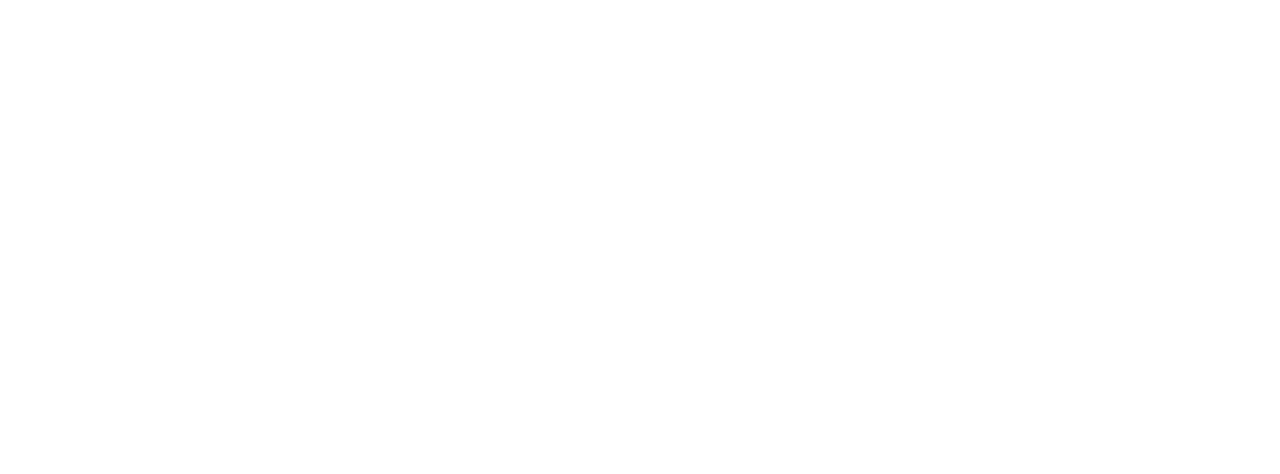
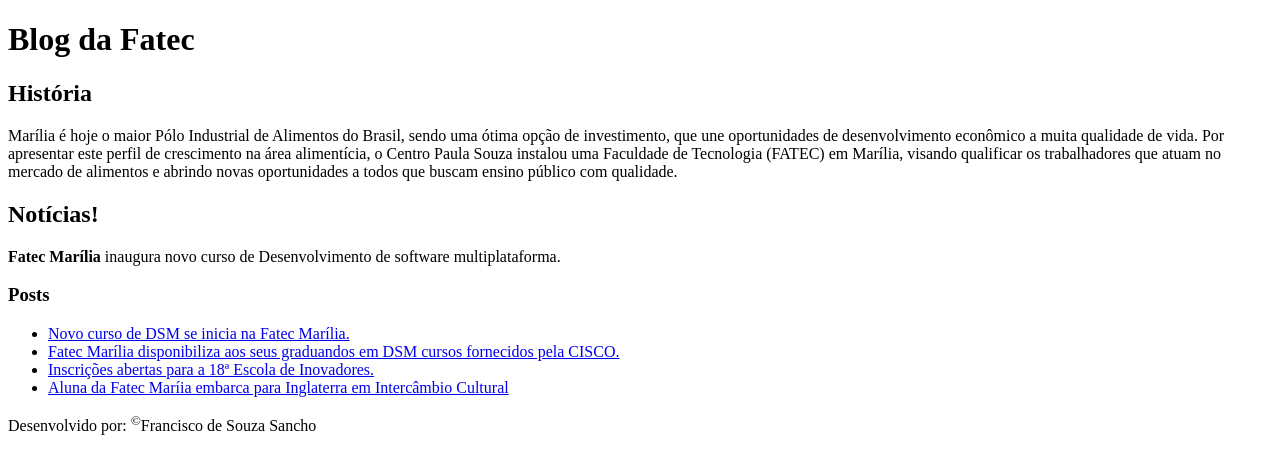
Before and after one commit to fsancho1985/fatec_pw1_lista_01_ex02, a plain HTML site: page index.html in a window 1280 px wide. Drawn offline with Linux system fonts and the light colour scheme.

Commit message:
Creating blog

```diff
--- a/index.html
+++ b/index.html
@@ -1,11 +1,65 @@
 <!DOCTYPE html>
 <html lang="en">
+
 <head>
     <meta charset="UTF-8">
     <meta name="viewport" content="width=device-width, initial-scale=1.0">
     <title>Blog da FATEC Marília</title>
 </head>
+
 <body>
+    <header>
+        <h1>Blog da Fatec</h1>
+        <!-- <nav>
+            <ul>
+                <li><a href="#">Home</a></li>
+                <li><a href="posts.html">Posts</a></li>
+            </ul>
+        </nav> -->
+    </header>
+    <main>
+        <section>
+            <div>
+                <h2>História</h2>
+                <p>
+                    Marília é hoje o maior Pólo Industrial de Alimentos do Brasil, sendo uma ótima opção de
+                    investimento, que une oportunidades de desenvolvimento econômico a muita qualidade de vida.
+                    Por apresentar este perfil de crescimento na área alimentícia, o Centro Paula Souza instalou uma
+                    Faculdade de Tecnologia (FATEC) em Marília, visando qualificar os trabalhadores que atuam no mercado
+                    de alimentos e abrindo novas oportunidades a todos que buscam ensino público com qualidade.
+                </p>
+            </div>
+        </section>
+        <section>
+            <div>
+                <h2>Notícias!</h2>
+                <div>
+                    <p><strong>Fatec Marília</strong> inaugura novo curso de Desenvolvimento de software
+                        multiplataforma.</p>
+                </div>
+                <div>
+                    <h3>Posts</h3>
+                    <ul>
+                        <li><a href="https://www.fatecmarilia.edu.br/curso/desenvolvimento-de-software-multiplataforma"
+                                target="_blank">Novo curso de DSM se inicia na Fatec Marília.</a></li>
+                        <li><a href="https://skillsforall.com/course/endpoint-security?courseLang=pt-BR&instance_id=7264b16c-e8eb-40bc-a26b-ca39cc6567a2"
+                                target="_blank">Fatec Marília disponibiliza aos seus graduandos em DSM cursos
+                                fornecidos pela CISCO.</a></li>
+                        <li><a href="https://www.fatecmarilia.edu.br/noticias/aberta-inscricao-para-a-18a-escola-de-inovadores"
+                                target="_blank">Inscrições abertas para a 18ª Escola de Inovadores.</a></li>
+                        <li><a href="https://www.fatecmarilia.edu.br/noticias/aluna-da-fatec-marilia-embarca-para-a-inglaterra-em-intercambio-cultural"
+                                target="_blank">Aluna da Fatec Maríia embarca para Inglaterra em Intercâmbio
+                                Cultural</a></li>
+                    </ul>
+                </div>
+            </div>
+        </section>
+    </main>
+    <footer>
+        <p>
+            Desenvolvido por: <sup>&copy;</sup>Francisco de Souza Sancho
+        </p>
+    </footer>
+</body>
 
-</body>
 </html>
```
Also changed, not shown: posts.html (added, +27 -0 lines).
